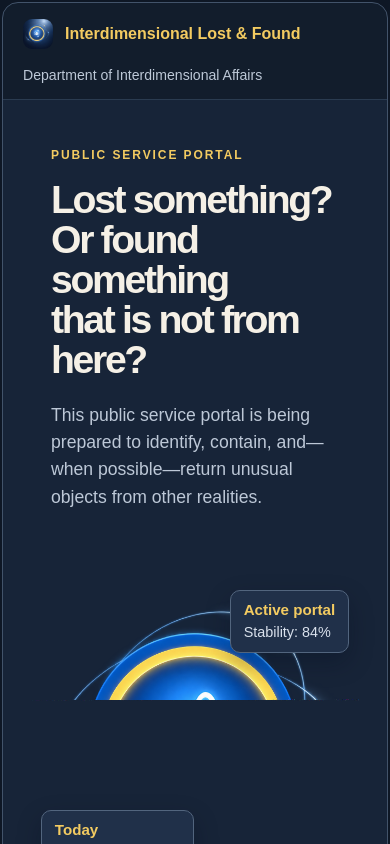
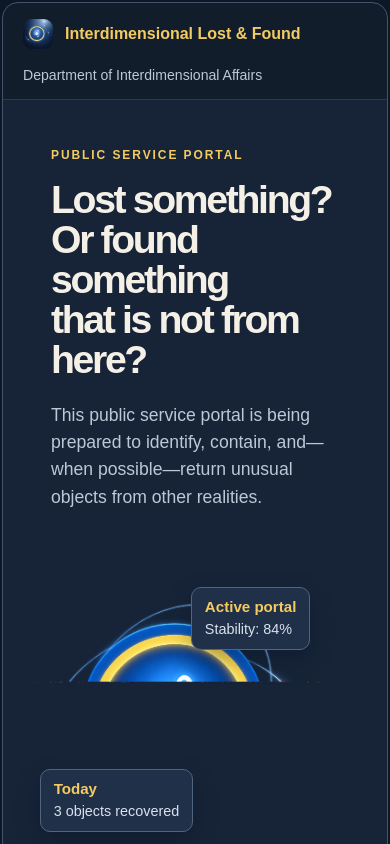
Before and after one commit to Devdits/vibe-friday, a Next.js app: page / in a window 390 px wide. Shown: the top 844 px of the page. Built offline with nearby package versions, Linux system fonts and the light colour scheme.

Commit message:
Show the complete portal illustration

```diff
--- a/src/app/globals.css
+++ b/src/app/globals.css
@@ -106,14 +106,14 @@ h1 {
 }
 .portal-visual {
   position: relative;
-  min-height: 280px;
+  width: 100%;
+  aspect-ratio: 1;
+  align-self: center;
 }
 .portal-art {
+  display: block;
   width: 100%;
-  height: 100%;
-  min-height: 280px;
-  object-fit: contain;
-  object-position: center;
+  height: auto;
 }
 
 .floating-label {
@@ -192,11 +192,10 @@ footer {
     grid-template-columns: 1fr;
   }
   .portal-visual {
-    min-height: auto;
     margin: 28px -20px -20px;
   }
   .portal-art {
-    min-height: auto;
+    width: 100%;
   }
   .floating-label {
     padding: 11px 13px;
```
